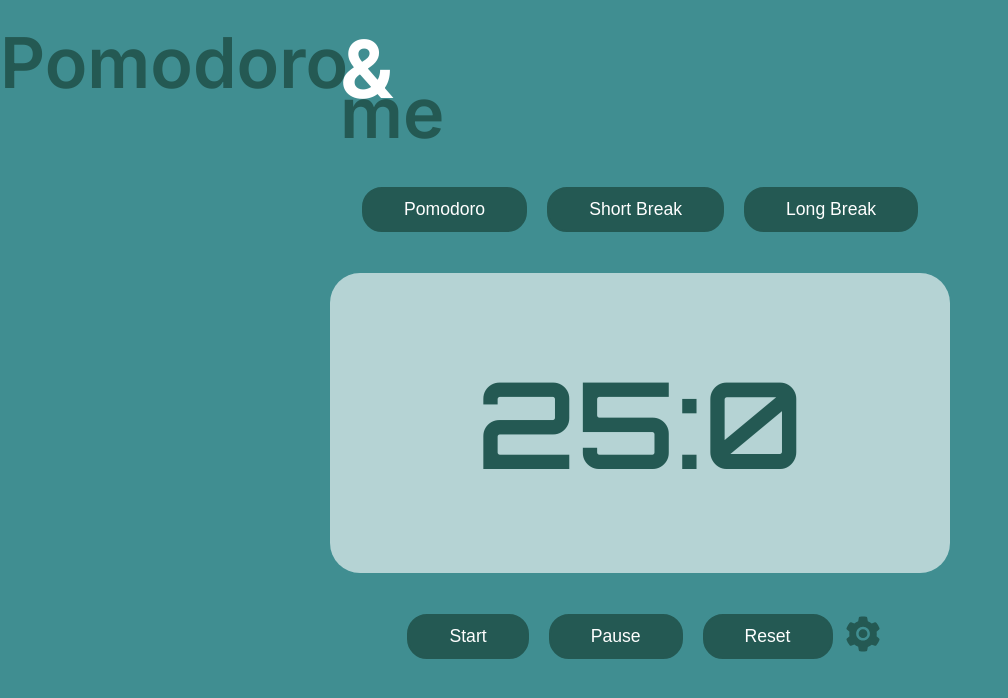
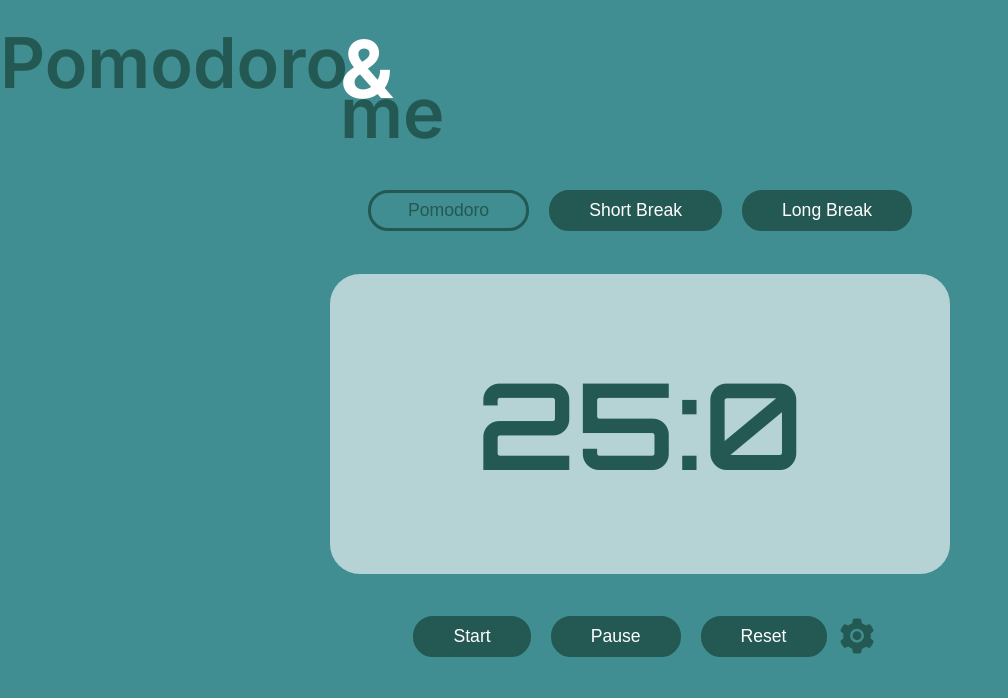
Before and after one commit to Shivangi020/Pomodoro-me, a React (Create React App) app: page / in a window 1280 px wide. Shown: the top 698 px of the page, without its empty margins (0-1008 px from the left). Built offline with nearby package versions, Linux system fonts and the light colour scheme.

Commit message:
setting headerbutton active props

```diff
--- a/src/App.css
+++ b/src/App.css
@@ -73,15 +73,21 @@ body {
 
 .btn{
   background-color: var(--dark);
-  border: 2px solid var(--dark);
-  padding: 10px 40px;
+  border: 3px solid var(--dark);
+  padding: 7px 37px;
   border-radius: 20px;
   font-size: 1.1em;
   color: #fff;
   margin-left: 10px;
   margin-right: 10px;
   cursor: pointer;
+  transition: all 0.3s;
 }
+.activeBtn{
+  background-color: var(--light);
+  color: var(--dark);
+}
+
 .setting-btn{
   font-size: 2.5em;
   color: var(--dark);
--- a/src/Components/Button.jsx
+++ b/src/Components/Button.jsx
@@ -1,8 +1,8 @@
 import React from 'react'
 
-function ActionButton({tag ,btnAction}) {
+function ActionButton({tag ,btnAction,isActive}) {
   return (
-  <button className='btn' onClick={()=>btnAction()}>{tag}</button>
+  <button className={`${isActive?'btn activeBtn':'btn'}`} onClick={()=>btnAction()} >{tag}</button>
   )
 }
 
--- a/src/Components/HeaderButton.jsx
+++ b/src/Components/HeaderButton.jsx
@@ -1,4 +1,4 @@
-import React, { useContext} from 'react'
+import React, { useContext, useState} from 'react'
 import ActionButton from './Button'
 import { GlobalContext } from '../Context/GlobalState'
 import { setTime } from '../Context/Functions'
@@ -6,18 +6,30 @@ import { setTime } from '../Context/Functions'
 function HeaderButton() {
   const {setCurrentinterval,timer} = useContext(GlobalContext)
   const {pomodoro, short_break, long_break} = timer
+  const [activeButtonTag ,setActiveButtonTag] = useState('Pomodoro')
+  const HeaderButtonData = [
+    { tag: 'Pomodoro', time: pomodoro },
+    { tag: 'Short Break', time: short_break },
+    { tag: 'Long Break', time: long_break },
+  ]
 
 
-  const createTimerAction = (time) => () => {
+
+
+  const createTimerAction = (time,tag) => () => {
     const {hours,minutes} = setTime(time)
     const interval = {hours,minutes}
     setCurrentinterval(interval)
+    setActiveButtonTag(tag)
   }
+
   return (
     <div className='header-button'>
-         <ActionButton tag='Pomodoro' btnAction={createTimerAction(pomodoro)}/>
-         <ActionButton tag='Short Break' btnAction={createTimerAction(short_break)}/>
-         <ActionButton tag='Long Break' btnAction={createTimerAction(long_break)}/>
+      {
+        HeaderButtonData.map((item,index)=>{
+         return <ActionButton tag={item.tag} btnAction={createTimerAction(item.time,item.tag)} key={index} isActive={item.tag === activeButtonTag}/>
+        })
+      }
     </div>
   )
 }
```
Also changed, not shown: src/SettingOption.js (line endings or trailing spaces).
